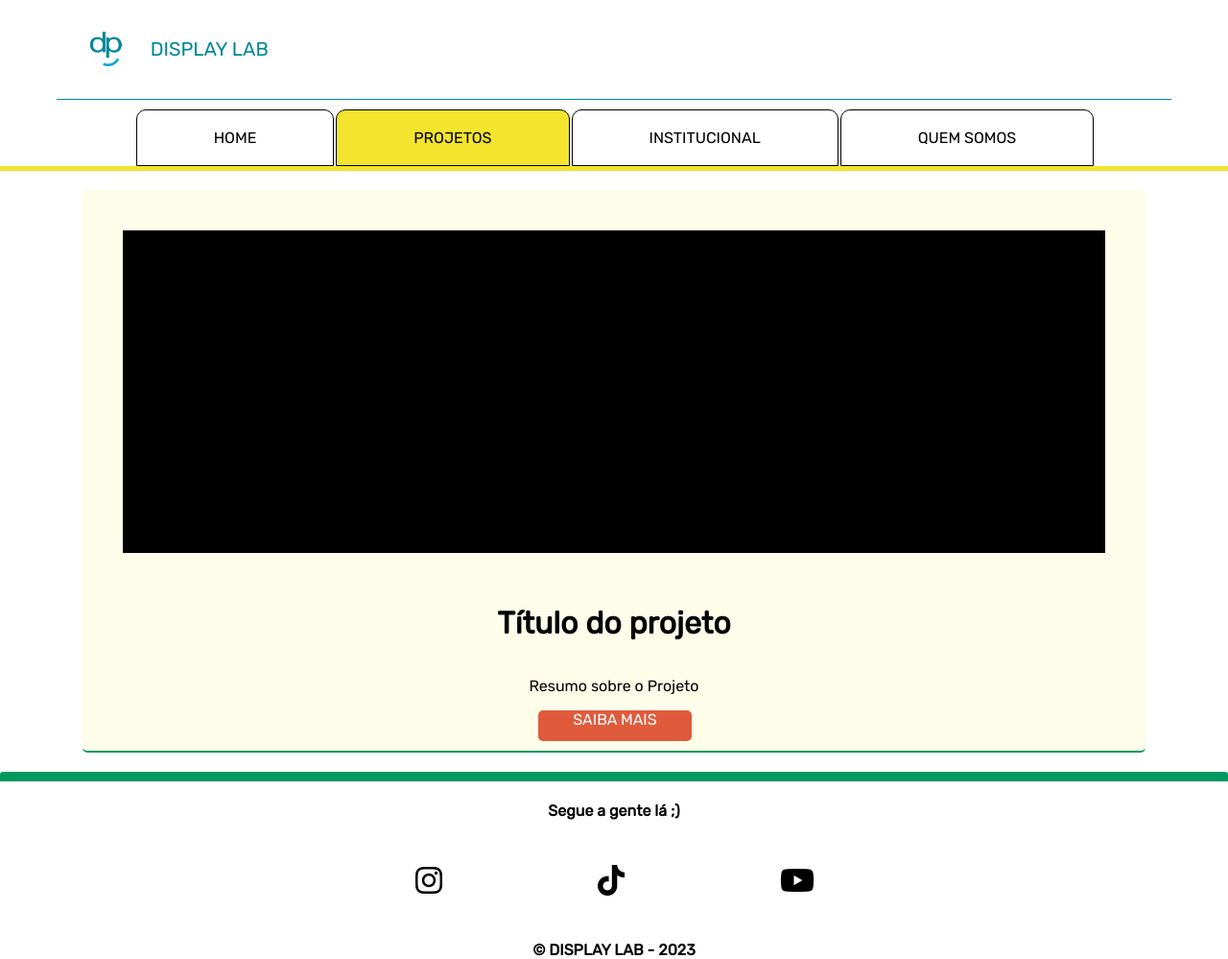
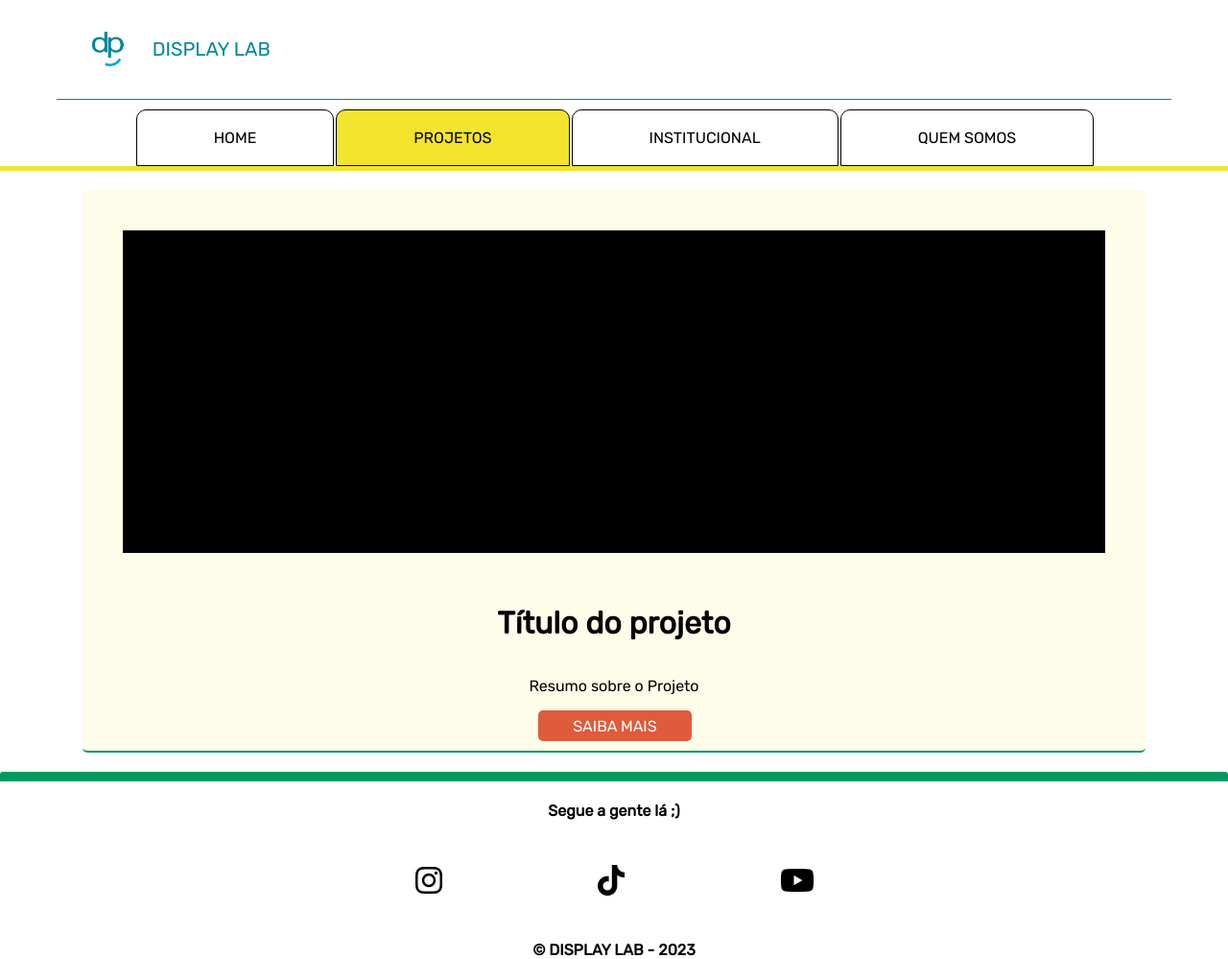
Before and after one commit to GuilhermeHMFroes/DisplaySite, a Flask app: page /projetos in a window 1280 px wide. Shown: the whole page at 96% size. Run offline with Flask 3, Linux system fonts and the light colour scheme.

Commit message:
Tornando a logo da side bar clicavel indo redirecionando pra home, centralizando o 'SAIBA MAIS' do botão da pagina projetos

```diff
--- a/static/css/main.css
+++ b/static/css/main.css
@@ -6,6 +6,7 @@ verde: #009A60
 */
 
 @import url('https://fonts.googleapis.com/css2?family=Rubik&display=swap');
+
 
 #sidebar {
   display: flex;
@@ -56,7 +57,6 @@ verde: #009A60
 }
 
 body {
-
   font-family: 'Rubik', sans-serif;
 
   display: flex;
@@ -150,5 +150,6 @@ footer {
   text-align: center;
   color: #fff;
   border-radius: 5px;
-  display: table;
+  display: table-cell;
+  vertical-align: middle;
 }
--- a/templates/main.html
+++ b/templates/main.html
@@ -21,10 +21,12 @@
 
         <div id="sidebar-upper">
             <!-- {logo} Display -->
-            <div style="display: flex; flex-direction: row; align-items: center;">
-                <img src="/static/images/logo/logobordabranca.png" alt="Home" height="48px" width="48px"
-                    style="padding: 1.4em;">
-                <p style="font-size: 20px;">DISPLAY LAB</p>
+            <div>
+                <a href="{{ url_for('home') }}" style="display: flex; flex-direction: row; align-items: center; color: #00879A;">
+                    <img src="/static/images/logo/logobordabranca.png" alt="Home" height="48px" width="48px"
+                        style="padding: 1.4em;">
+                    <p style="font-size: 20px;">DISPLAY LAB</p>
+                </a>
             </div>
 
             <!-- {Login} -->
```
